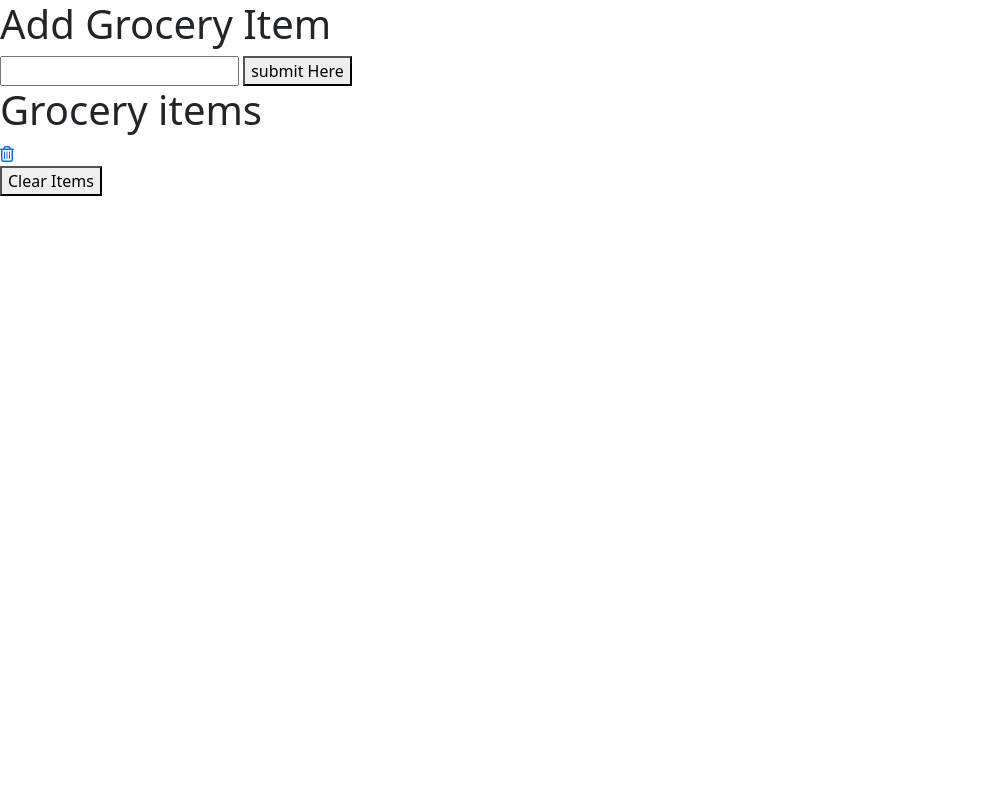
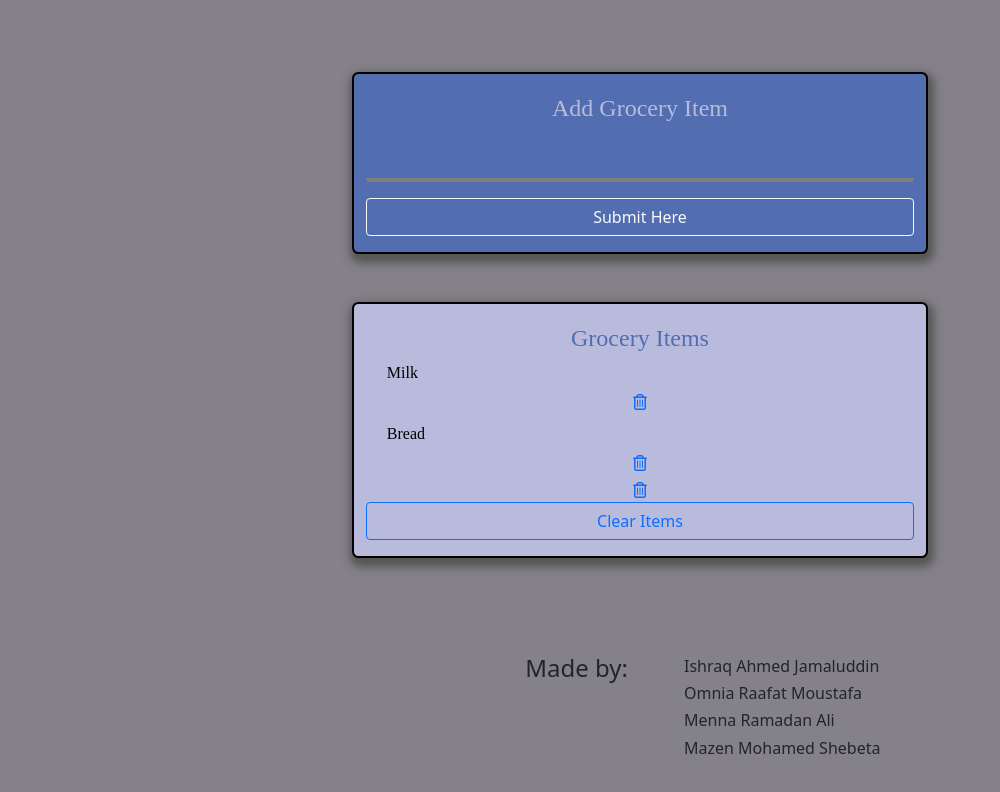
Before and after one commit to OmniaRafat232111121/Grocey_list, a plain HTML site: page project It/index.html in a window 1280 px wide. Shown: the whole page, without its empty margins (0-1000 px from the left). Drawn offline with nearby package versions, Linux system fonts and the light colour scheme.

Commit message:
added full style Bootsrtap+CSS

```diff
--- a/project It/css/main.css
+++ b/project It/css/main.css
@@ -0,0 +1,61 @@
+.first {
+    color: #b9bbdd;
+    border: 2px solid black;
+    border-radius: 0.4em;
+    background-color: #526db0;
+    box-shadow: 2px 5px 8px 4px #555555;
+}
+.second {
+    color: #526db0;
+    border: 2px solid black;
+    border-radius: 0.4em;
+    background-color: #b9bbdd;
+    box-shadow: 2px 5px 8px 4px #555555;
+}
+li p {
+    text-align: left;
+    font-family: serif;
+    margin: 0.3em;
+    color: #000;
+}
+label{
+    font-family: serif;
+    font-size: 1.5rem;
+}
+#add {
+    background-color: transparent;
+    border: 0;
+    border-bottom: 0.3em solid grey;
+}
+li{
+    background-color: transparent !important;
+    border: 0 !important;
+    padding-bottom: 0 !important;
+    padding-top: 0 !important;
+    margin-bottom: 0.2em !important;
+}
+button {
+    padding-right: 10em !important;
+}
+.vertical-center {
+    min-height: 100%;
+    min-height: 100vh;
+    display: flex;
+    align-items: center;
+    background-color: #858189;
+}
+li:hover{
+    background-color: #908f9c !important;
+}
+@media (min-width: 600px){
+    .big {
+        max-width: 600px !important;
+    }
+}
+.col ul li {
+    text-align: left;
+    list-style: none;
+}
+.col h4{
+    text-align: right;
+}
--- a/project It/index.html
+++ b/project It/index.html
@@ -10,26 +10,57 @@
     <title>grocery list</title>
 </head>
 
-<body>
-    <div class="first">
-        <h1>Add Grocery Item</h1>
+<body class="vertical-center">
+    <div class="container text-center big">
+        <div class="first container my-5 py-3">
             <form action="">
-            <input type="text" class="add">
-            <button type="submit" class="add submit">submit Here</button>
-            </foprm>
+                <div class="form-group">
+                    <label for="add" class="mb-3">Add Grocery Item</label>
+                    <input type="text" id="add" class="mb-3 add form-control">
+                    <button class="add submit form-control btn btn-outline-light px-5">Submit Here</button>
                 </div>
-    <div class="second">
-
-        <h1>Grocery items</h1>
+            </form>
+        </div>
+        <div class="second container my-5 py-3">
+            <form action="">
+                <div class="form-group">
+                    <label for="add" class="">Grocery Items</label>
+                    <ul class="list-group">
+                        <li class="list-group-item rounded">
+                            <p>Milk</p>
                             <a href="#" class="add-item">
                                 <i class="far fa-trash-alt"></i>
                             </a>
+                        </li>
+                        <li class="list-group-item rounded">
+                            <p>Bread</p>
+                            <a href="#" class="add-item">
+                                <i class="far fa-trash-alt"></i>
+                            </a>
+                        </li>
+                    </ul>
+                    <a href="#" class="add-item">
+                        <i class="far fa-trash-alt"></i>
+                    </a>
+                    <button class="add submit btn form-control btn-outline-primary px-5">Clear Items</button>
                 </div>
-    <button type="submit" class="add submit">Clear Items</button>
+            </form>
         </div>
+        <div class="row mt-5 pt-5 align-text-bottom">
+            <div class="col">
+                <h4>Made by:</h4>
+            </div>
+            <div class="col">
+                <ul>
+                    <li>Ishraq Ahmed Jamaluddin</li>
+                    <li>Omnia Raafat Moustafa</li>
+                    <li>Menna Ramadan Ali</li>
+                    <li>Mazen Mohamed Shebeta</li>
 
-
-
+                </ul>
+            </div>
+        </div>
+    </div>
     <script src="https://ajax.googleapis.com/ajax/libs/jquery/3.5.1/jquery.min.js"></script>
     <script src="js/bootstrap.min.js"></script>
 </body>
```
Lines whose indentation alone changed are shown as unchanged.
